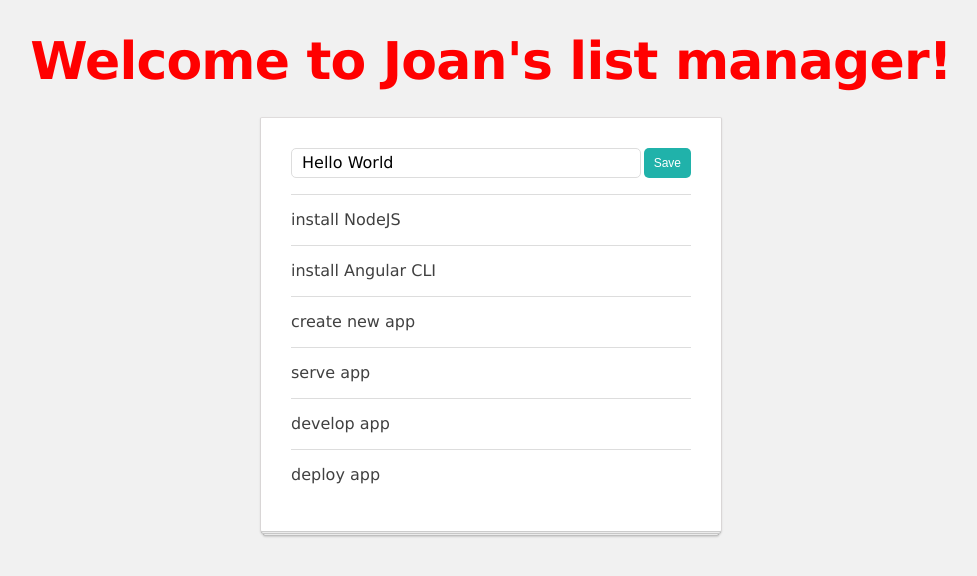
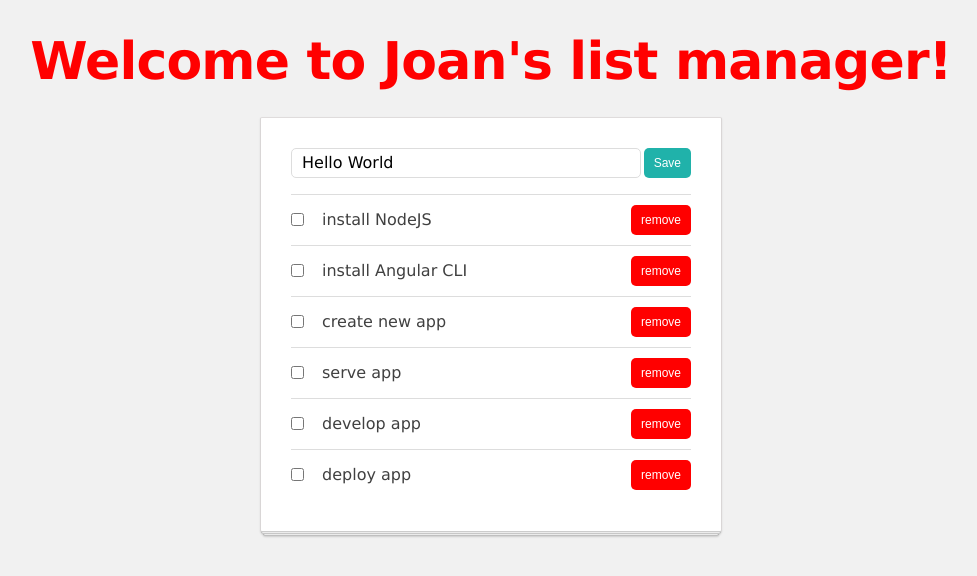
Before and after one commit to joanrig/todo-list, an Angular app: page / in a window 1280 px wide. Shown: the top 576 px of the page, without its empty margins (149-1126 px from the left). Built offline with nearby package versions, Linux system fonts and the light colour scheme.

Commit message:
added ability to toggle cs with todo-list item completion

```diff
--- a/src/app/list-manager/list-manager.component.ts
+++ b/src/app/list-manager/list-manager.component.ts
@@ -12,7 +12,12 @@
 
       <ul>
         <li *ngFor="let todoItem of todoList">
-          <todo-todo-item [item]="todoItem"></todo-todo-item>
+          <todo-todo-item
+            [item]="todoItem"
+            (remove)="removeItem($event)"
+            (update)="updateItem($event.item, $event.changes)">
+          >
+          </todo-todo-item>
         </li>
       </ul>
     </div>
@@ -34,4 +39,12 @@
     this.todoList.push({ title })
   }
 
+  removeItem(item){
+    this.todoListService.deleteItem(item)
+  }
+
+  updateItem(item, changes){
+    this.todoListService.updateItem(item, changes)
+  }
+
 }
--- a/src/app/todo-item/todo-item.component.css
+++ b/src/app/todo-item/todo-item.component.css
@@ -16,3 +16,7 @@
   flex-grow: 1;
   padding-left: 11px;
 }
+
+.todo-complete {
+   text-decoration: line-through;
+ }
--- a/src/app/todo-item/todo-item.component.ts
+++ b/src/app/todo-item/todo-item.component.ts
@@ -1,11 +1,22 @@
-import { Component, Input, OnInit } from '@angular/core';
+import { Component, OnInit, Input, EventEmitter, Output } from '@angular/core';
 import { TodoItem } from '../interfaces/todo-item'
 
 @Component({
   selector: 'todo-todo-item',
   template: `
     <div class="todo-item">
-      {{ item.title }}
+      <input
+        type="checkbox"
+        class="todo-checkbox"
+        (click)="completeItem()"
+      />
+      <span class="todo-title" [ngClass]="{'todo-complete': item.completed}">
+        {{ item.title }}
+      </span>
+
+    <button class="btn btn-red" (click)="removeItem()">
+        remove
+    </button>
     </div>
   `,
   styleUrls: ['./todo-item.component.css']
@@ -13,12 +24,24 @@
 export class TodoItemComponent implements OnInit {
 
   @Input() item: TodoItem
+  @Output() remove: EventEmitter<TodoItem> = new EventEmitter();
+  @Output() update: EventEmitter<any> = new EventEmitter();
+
+  removeItem() {
+    this.remove.emit(this.item)
+  }
 
   constructor() { }
 
   ngOnInit() {
   }
 
+  completeItem() {
+    this.update.emit({
+      item: this.item,
+      changes: {completed: !this.item.completed}
+    })
+  }
 
 
 }
```
